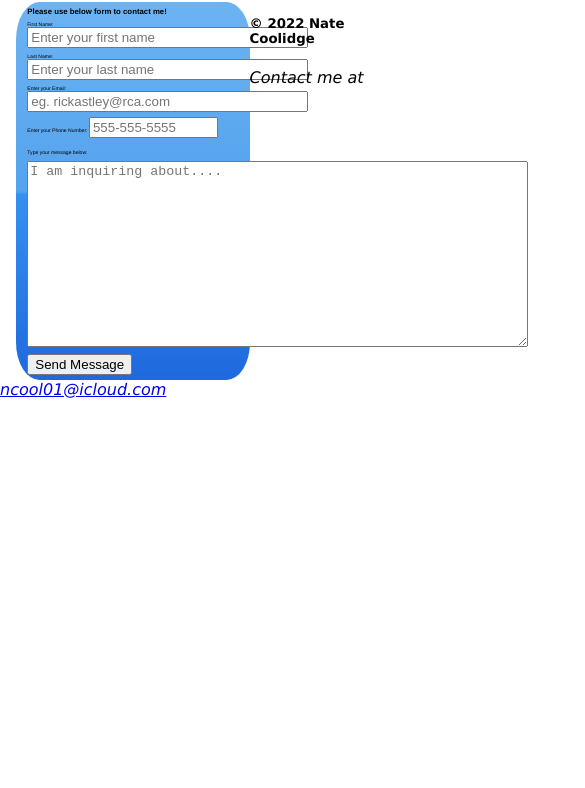
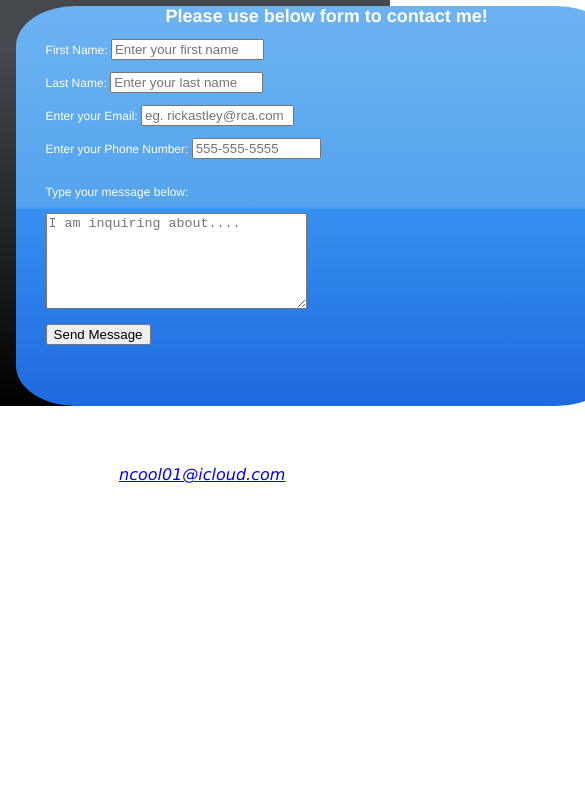
Before and after one commit to ncoolidgotu/MyProfile, a plain HTML site: page contact.html in a window 390 px wide. Shown: the part 56-844 px from the top of the page, 585 px wide, since content can reach past the window. Drawn offline with Linux system fonts and the light colour scheme; a web font is replaced by a local one.

Commit message:
modified:   .DS_Store 	modified:   contact.html 	modified:   full.css 	modified:   phone.css 	modified:   tablet.css

```diff
--- a/contact.html
+++ b/contact.html
@@ -45,6 +45,7 @@
         </div>
         <div id="contact">
             <h1>Please use below form to contact me!</h1>
+            <div class="desktopOnly">
                 <form action=mailto:email@email.com ?subject=Signup Form method="post" enctype="text/plain" name="form">
                     <p>
                         <label for="fname">First Name:</label> <!--Recognizes "name" from input tag-->
@@ -71,6 +72,34 @@
                     </p>
                 </form>
             </div>
+            <div class="mobileOnly">
+                <form action=mailto:email@email.com ?subject=Signup Form method="post" enctype="text/plain" name="form">
+                    <p>
+                        <label for="fname">First Name:</label> <!--Recognizes "name" from input tag-->
+                        <input type="text" name="fname" size="16" required placeholder="Enter your first name">
+                    </p>
+                    <p>
+                        <label for="lname">Last Name:</label> <!--Recognizes "name" from input tag-->
+                        <input type="text" name="lname" size="16" required placeholder="Enter your last name">
+                    </p>
+                    <p>
+                        <label for="email">Enter your Email:</label> <!--Recognizes "name" from input tag-->
+                        <input type="email" name="email" size="16" required placeholder="eg. rickastley@rca.com">
+                    </p>
+                    <p>
+                        <label for="tel">Enter your Phone Number:</label> <!--Recognizes "name" from input tag-->
+                        <input type="tel" name="tel" size="13" pattern="[0-9]{3}-[0-9]{3}-[0-9]{4}" required placeholder="555-555-5555">
+                    </p>
+                    <p>
+                        <br><label for="body">Type your message below:</label><br><br> <!--Recognizes "name" from input tag-->
+                        <textarea name="body" cols="30" rows="6" placeholder="I am inquiring about...." required></textarea>
+                    </p>
+                    <p>
+                        <input type="submit" value="Send Message"/>
+                    </p>
+                </form>
+            </div>
+        </div>
     </div>
     <footer>
         <h5>© 2022 Nate Coolidge</h5>
--- a/full.css
+++ b/full.css
@@ -17,7 +17,7 @@ body
 
 #wrapper
 {
-    height:auto;
+    height:100%;
     margin-left:auto;
     margin-right: auto;
     /*background-image:url(bg.gif);*/
@@ -148,27 +148,27 @@ article p
 #contact
 {
     margin-left: 4%;
+    margin-top:10%;
     animation: fade_from_bottom 1.5s;
-    width:60%;
-    height:80%;
+    width:800px;
+    height:600px;
     background: linear-gradient(to bottom, rgba(109,179,242,1) 0%,rgba(84,163,238,1) 50%,rgba(54,144,240,1) 51%,rgba(30,105,222,1) 100%);
     border-radius: 10%;
     font-weight: bold;
 }
 #contact h1
 {
-    margin-top: 10%;
     font-family:'Franklin Gothic Medium', 'Arial Narrow', Arial, sans-serif;
     font-weight: bold;
-    margin-left:5%;
-    font-size: 2vw;
+    margin-left:200px;
+    font-size: 26px;
 }
 #contact form
 {
     font-family:'Franklin Gothic Medium', 'Arial Narrow', Arial, sans-serif;
     font-weight: normal;
     margin-left:5%;
-    font-size: 1.3vw;
+    font-size: 18px;
 }
 
 .typewriter h3
--- a/phone.css
+++ b/phone.css
@@ -7,6 +7,11 @@
     from {bottom: -200px; opacity:0}
     to {bottom: 0px; opacity:1}
 }
+@keyframes nav_menu /*Animates an HTML element, tag learned from W3schools*/
+{
+    from {top: 0px; opacity:0}
+    to {bottom: 0px; opacity:1}
+}
 
 
 body
@@ -14,21 +19,23 @@ body
     font-family: Verdana, Geneva, Arial, sans-serif; /*extra fonts in case not in user's system*/
     padding:0px;
     margin:0px;
+    color: white;
 }
 
 #wrapper
 {
-    height:auto;
+    height:100;
     margin-left:auto;
     margin-right: auto;
     /*background-image:url(bg.gif);*/
-    background:linear-gradient(to bottom, #f5f6f6 0%,#dbdce2 21%,#b8bac6 49%,#dddfe3 80%,#f5f6f6 100%);
+    background: linear-gradient(to bottom, rgba(69,72,77,1) 6%,rgba(69,72,77,1) 23%,rgba(0,0,0,1) 100%)
 }
 
 nav
 {
     width:100%;
-    background: linear-gradient(to bottom, rgba(109,179,242,1) 0%,rgba(84,163,238,1) 50%,rgba(54,144,240,1) 51%,rgba(30,105,222,1) 100%);
+    background: linear-gradient(to bottom, rgba(216,224,222,1) 0%,rgba(174,191,188,1) 22%,rgba(153,175,171,1) 33%,rgba(142,166,162,1) 50%,rgba(130,157,152,1) 67%,rgba(78,92,90,1) 82%,rgba(216,224,222,1) 100%,rgba(14,14,14,1) 100%);
+    border-radius: 10%;
     font-family:'Franklin Gothic Medium', 'Arial Narrow', Arial, sans-serif;
     font-weight: bold;
 }
@@ -40,6 +47,8 @@ nav
 
 #mobileLinks a
 {
+    animation: nav_menu 1s;
+    width: 150px;
     margin-bottom: 15px;
     font-size: 20px;
     border-radius: 10px;
@@ -79,13 +88,17 @@ header
 header h1
 {
     font-family: Verdana, Geneva, Tahoma, sans-serif;
-    font-size: 30px;
+    font-size: 24px;
     margin-top: auto;
     margin-bottom: auto;
     margin-left: 30px;
     float: left;
 }
 
+main
+{
+    height: 480px;
+}
 main .img1
 {
     position: relative;
@@ -152,12 +165,11 @@ article p
 
 #contact
 {
-    float:left;
     margin-left: 4%;
     margin-top: 2%;
     animation: fade_from_bottom 1.5s;
-    width:60%;
-    height:80%;
+    width:600px;
+    height:400px;
     background: linear-gradient(to bottom, rgba(109,179,242,1) 0%,rgba(84,163,238,1) 50%,rgba(54,144,240,1) 51%,rgba(30,105,222,1) 100%);
     border-radius: 10%;
     font-weight: bold;
@@ -167,8 +179,8 @@ article p
 {
     font-family:'Franklin Gothic Medium', 'Arial Narrow', Arial, sans-serif;
     font-weight: bold;
-    margin-left:5%;
-    font-size: 2vw;
+    margin-left:150px;
+    font-size: 18px;
 }
 
 #contact form
@@ -176,7 +188,7 @@ article p
     font-family:'Franklin Gothic Medium', 'Arial Narrow', Arial, sans-serif;
     font-weight: normal;
     margin-left:5%;
-    font-size: 1.3vw;
+    font-size: 12px;
 
 }
 
@@ -189,7 +201,15 @@ article p
     margin-left:5%;
     border-right: 3px solid;
     font-family: monospace;
+    color: white;
     font-size: 2vw;
+}
+
+footer
+{
+    float: left;
+    width:100%;
+    height:50px;
 }
 
 /*---------------Code below is form https://codepen.io/denic/pen/GRoOxbM------------------*/
--- a/tablet.css
+++ b/tablet.css
@@ -7,6 +7,11 @@
     from {bottom: -200px; opacity:0}
     to {bottom: 0px; opacity:1}
 }
+@keyframes nav_menu /*Animates an HTML element, tag learned from W3schools*/
+{
+    from {top: 0px; opacity:0}
+    to {bottom: 0px; opacity:1}
+}
 
 
 body
@@ -14,21 +19,25 @@ body
     font-family: Verdana, Geneva, Arial, sans-serif; /*extra fonts in case not in user's system*/
     padding:0px;
     margin:0px;
+    color: white;
 }
+
+
 
 #wrapper
 {
-    height:auto;
+    height:100;
     margin-left:auto;
     margin-right: auto;
     /*background-image:url(bg.gif);*/
-    background:linear-gradient(to bottom, #f5f6f6 0%,#dbdce2 21%,#b8bac6 49%,#dddfe3 80%,#f5f6f6 100%);
+    background: linear-gradient(to bottom, rgba(69,72,77,1) 6%,rgba(69,72,77,1) 23%,rgba(0,0,0,1) 100%)
 }
 
 nav
 {
     float:right;
-    background: linear-gradient(to bottom, rgba(109,179,242,1) 0%,rgba(84,163,238,1) 50%,rgba(54,144,240,1) 51%,rgba(30,105,222,1) 100%);
+    background: linear-gradient(to bottom, rgba(216,224,222,1) 0%,rgba(174,191,188,1) 22%,rgba(153,175,171,1) 33%,rgba(142,166,162,1) 50%,rgba(130,157,152,1) 67%,rgba(78,92,90,1) 82%,rgba(216,224,222,1) 100%,rgba(14,14,14,1) 100%);
+    border-radius: 10%;
     font-family:'Franklin Gothic Medium', 'Arial Narrow', Arial, sans-serif;
     font-weight: bold;
 }
@@ -40,6 +49,7 @@ nav
 
 #mobileLinks a
 {
+    animation: nav_menu 1s;
     width: 150px;
     margin-bottom: 15px;
     font-size: 20px;
@@ -87,6 +97,10 @@ header h1
     float: left;
 }
 
+main
+{
+    height: 480px;
+}
 main .img1
 {
     position: relative;
@@ -153,12 +167,11 @@ article p
 
 #contact
 {
-    float:left;
     margin-left: 4%;
     margin-top: 2%;
     animation: fade_from_bottom 1.5s;
-    width:60%;
-    height:80%;
+    width:600px;
+    height:400px;
     background: linear-gradient(to bottom, rgba(109,179,242,1) 0%,rgba(84,163,238,1) 50%,rgba(54,144,240,1) 51%,rgba(30,105,222,1) 100%);
     border-radius: 10%;
     font-weight: bold;
@@ -168,8 +181,8 @@ article p
 {
     font-family:'Franklin Gothic Medium', 'Arial Narrow', Arial, sans-serif;
     font-weight: bold;
-    margin-left:5%;
-    font-size: 2vw;
+    margin-left:150px;
+    font-size: 18px;
 }
 
 #contact form
@@ -177,7 +190,7 @@ article p
     font-family:'Franklin Gothic Medium', 'Arial Narrow', Arial, sans-serif;
     font-weight: normal;
     margin-left:5%;
-    font-size: 1.3vw;
+    font-size: 12px;
 
 }
 
@@ -190,7 +203,15 @@ article p
     margin-left:5%;
     border-right: 3px solid;
     font-family: monospace;
+    color: white;
     font-size: 2vw;
+}
+
+footer
+{
+    float: left;
+    width:100%;
+    height:50px;
 }
 
 /*---------------Code below is form https://codepen.io/denic/pen/GRoOxbM------------------*/
```
Also changed, not shown: 1 other file. Lines whose indentation alone changed are shown as unchanged.
